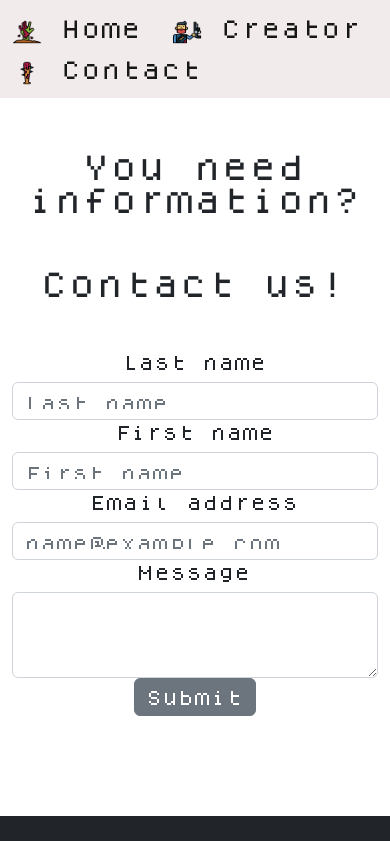
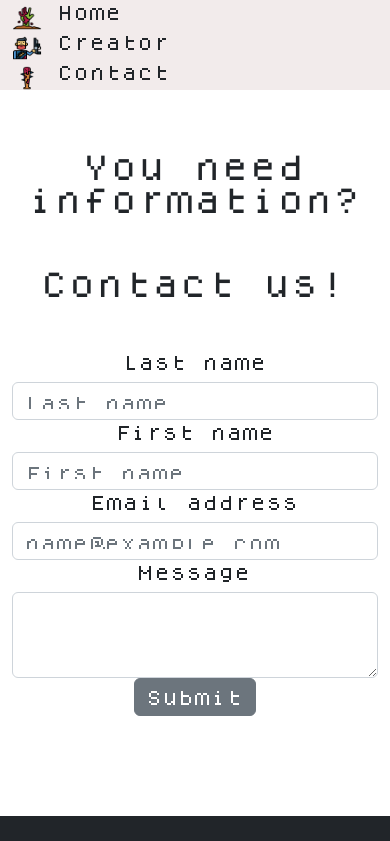
Before and after one commit to lavallemarcaurele/lavallemarcaurele.github.io, a plain HTML site: page contact.html in a window 390 px wide. Shown: the top 841 px of the page. Drawn offline with nearby package versions, Linux system fonts and the light colour scheme.

Commit message:
navbar responsive

```diff
--- a/contact.html
+++ b/contact.html
@@ -15,25 +15,27 @@
 <body>
     <!--navigation bar-->
     <header>
-        <nav class="navbar fixed-top" style="background-color: #F2EBEB;">
+        <nav class="fixed-top" style="background-color: #F2EBEB;">
             <div class="container">
-                <a class="navbar-brand" href="index.html">
+                <div class="row justify-content-center">
+                        <a class ="navbar-brand col-xs-12 col-sm-12 col-md-3" href="index.html">
                             <img src="asset/image/icon/main.png" alt="home-logo" width="30" height="24"
                                 class="d-inline-block align-text-top">
                             Home
                         </a>
 
-                <a class="navbar-brand" href="creator.html">
-                    <img src="asset/image/icon/chasseur-de-zombies.png" alt="creator-logo" width="30" height="24"
-                        class="d-inline-block align-text-top">
+                        <a class ="navbar-brand col-xs-12 col-sm-12 col-md-3" href="creator.html">
+                            <img src="asset/image/icon/chasseur-de-zombies.png" alt="creator-logo" width="30"
+                                height="24" class="d-inline-block align-text-top">
                             Creator
                         </a>
 
-                <a class="navbar-brand" href="contact.html">
+                        <a class ="navbar-brand col-xs-12 col-sm-12 col-md-3" href="contact.html">
                             <img src="asset/image/icon/batte-de-baseball.png" alt="contact-logo" width="30" height="24"
                                 class="d-inline-block align-text-top">
                             Contact
                         </a>
+                </div>
             </div>
         </nav>
     </header>
```
Also changed, not shown: creator.html (+8 -6 lines), index.html (+8 -6 lines). Lines whose indentation alone changed are shown as unchanged.
